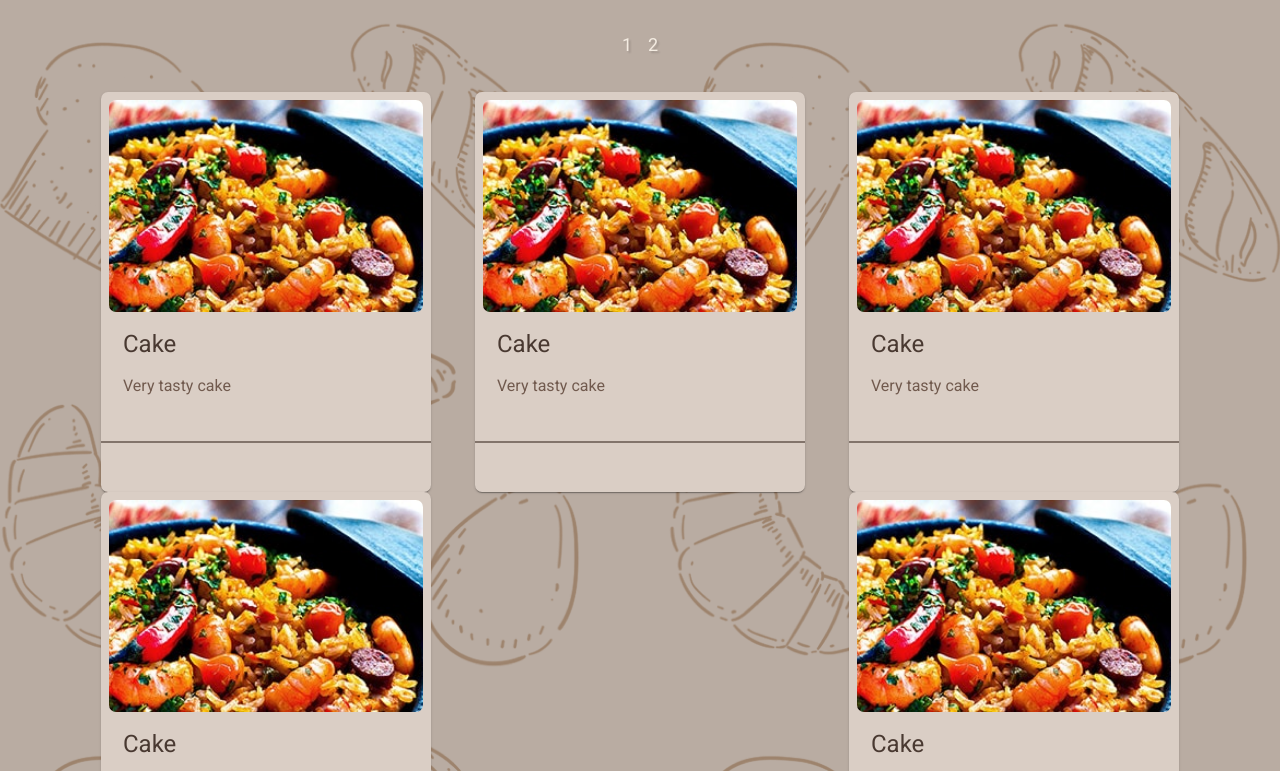
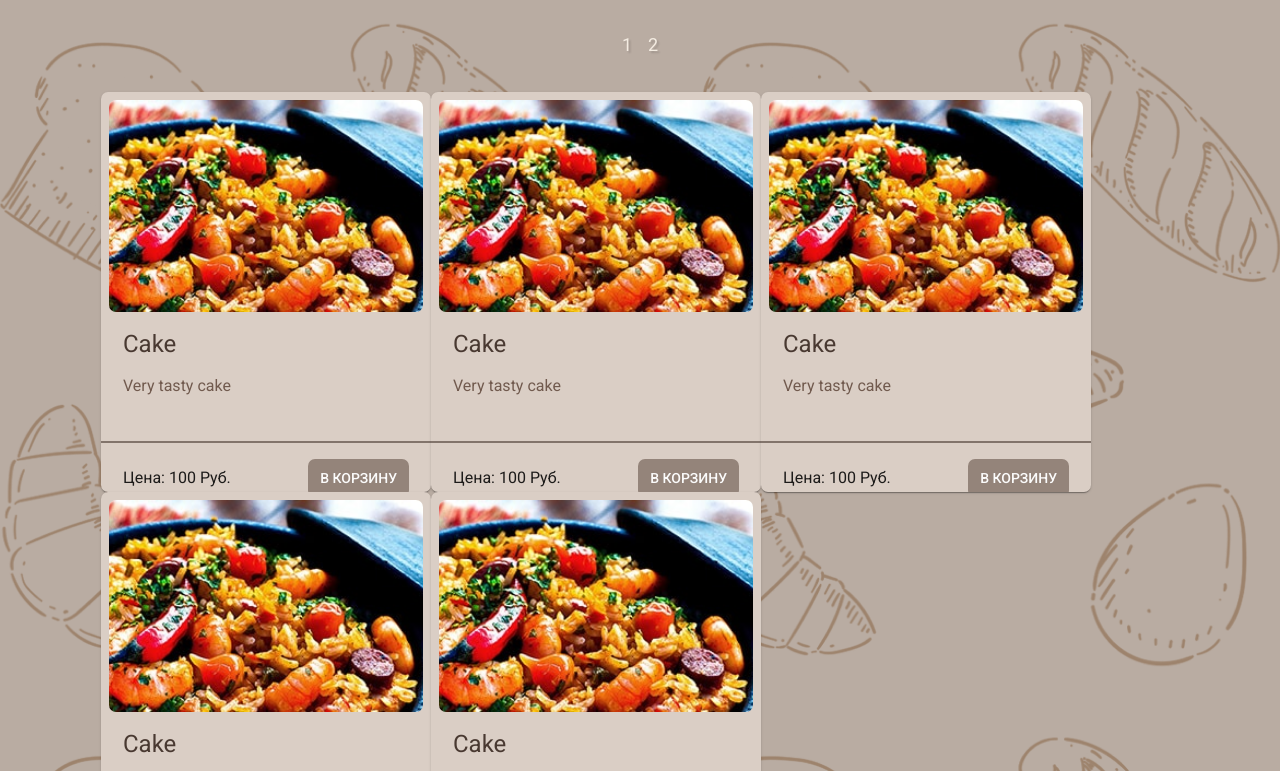
Before and after one commit to HunterGan/baker, a Next.js app in the folder ui/: page / in a window 1280 px wide. Shown: the part 689-1460 px from the top of the page. Built offline with nearby package versions, Linux system fonts and the light colour scheme.

Commit message:
front-6: ++

```diff
--- a/ui/src/_entities/product/ui/ProductList.tsx
+++ b/ui/src/_entities/product/ui/ProductList.tsx
@@ -4,6 +4,7 @@ import Box from "@mui/material/Box";
 import RecipeReviewCard from "@/_shared/ui/common/Card/Card";
 import axios from "axios";
 import api from "../api/config/api";
+import ProductListItem from "./ProductListItem";
 
 interface ProductListProps {
   category?: CategoryType | ComboProduct['category']
@@ -12,21 +13,17 @@ interface ProductListProps {
 const ProductList: FC<ProductListProps> = async () => {
   const products: Product[] = await getProducts()
 
-  console.log('Tock', products?.length)
-
   return (
     <Box
       sx={{
         width: '100%',
         display: 'flex',
         flexWrap: 'wrap',
-        justifyContent: 'space-between',
         alignItems: 'center'
       }}
     >
-
       {products.map((product) => (
-        <RecipeReviewCard
+        <ProductListItem
           key={product.id}
           product={product}
         />
--- a/ui/src/_entities/product/ui/ProductListItem.tsx
+++ b/ui/src/_entities/product/ui/ProductListItem.tsx
@@ -1,24 +1,91 @@
-import { FC } from "react";
-import { Product } from "../model/types";
-import Box from "@mui/material/Box";
+'use client'
+
+import * as React from 'react';
+import { Product } from '@/_entities/product';
+import Box from '@mui/material/Box';
+import Card from '@mui/material/Card';
+import Button from '@mui/material/Button';
+import CardMedia from '@mui/material/CardMedia';
+import Typography from '@mui/material/Typography';
+import styles from '@/_shared/lib/styles';
 
 interface ProductListItemProps {
   product: Product
 }
 
-const ProductListItem: FC<ProductListItemProps> = ({product}) => {
+const ProductListItem: React.FC<ProductListItemProps> = ({product}) => {
+  const [expanded, setExpanded] = React.useState(false);
+
   return (
-    <Box
+    <Card
       sx={{
-        width: '330px',
-        height: '400px',
-        display: 'flex',
-        flexDirection: 'column',
+        width: 330,
+        height: 400,
+        backgroundColor: styles.colors.bg_light,
+        borderRadius: '7px',
       }}
     >
+      <Box sx={{padding: '8px'}}>
+        <CardMedia
+          component="img"
+          height={212}
+          width={314}
+          image={product.img}
+          alt={`Image of ${product.title} from category ${product.category}`}
+          sx={{
+            marginBottom: '6px',
+            borderRadius: '7px',
+          }}
+        />
+      </Box>
 
-    </Box>
-  )
+        <Box
+          sx={{
+            padding: '0 22px',
+            display: 'flex',
+            flexDirection: 'column',
+            height: '115px',
+            gap: '12px',
+            overflow: 'hidden',
+            whiteSpace: 'nowrap',
+            textOverflow: 'ellipsis',
+            fontWeight: 'semibold',
+            justifyContent: 'flex-start'
+          }}
+        >
+          <Typography sx={{fontSize: '24px', color: styles.colors.text_primary}}>{product.title}</Typography>
+          <Typography sx={{fontSize: '16px', color: styles.colors.text_secondary}}>{product.description}</Typography>
+        </Box>
+        <Box
+          sx={{
+            width: '100%',
+            borderBottom: '2px solid #493931',
+            opacity: 0.6,
+          }}
+        />
+        <Box
+          sx={{
+            height: '70px',
+            padding: '0 22px',
+            display: 'flex',
+            alignItems: 'center',
+            justifyContent: 'space-between'
+          }}
+        >
+          <Typography>{`Цена: ${product.price} Руб.`}</Typography>
+          <Button
+            sx={{
+              padding: '7px 12px',
+              color: '#FBFBFB',
+              backgroundColor: '#94847A',
+              borderRadius: '7px',
+            }}
+          >
+            В корзину
+          </Button>
+        </Box>
+    </Card>
+  );
 }
 
 export default ProductListItem
--- a/ui/src/_shared/ui/common/Card/Card.tsx
+++ b/ui/src/_shared/ui/common/Card/Card.tsx
@@ -1,19 +1,13 @@
 'use client'
 
 import * as React from 'react';
-import { styled } from '@mui/material/styles';
+import { Product } from '@/_entities/product';
+import Box from '@mui/material/Box';
 import Card from '@mui/material/Card';
-import CardHeader from '@mui/material/CardHeader';
+import Button from '@mui/material/Button';
 import CardMedia from '@mui/material/CardMedia';
-import CardContent from '@mui/material/CardContent';
-import CardActions from '@mui/material/CardActions';
-import IconButton from '@mui/material/IconButton';
 import Typography from '@mui/material/Typography';
-import FavoriteIcon from '@mui/icons-material/Favorite';
-import ShareIcon from '@mui/icons-material/Share';
-import Box from '@mui/material/Box';
 import styles from '@/_shared/lib/styles';
-import { Product } from '@/_entities/product';
 
 interface ProductListItemProps {
   product: Product
@@ -67,9 +61,29 @@ const ProductListItem: React.FC<ProductListItemProps> = ({product}) => {
             width: '100%',
             borderBottom: '2px solid #493931',
             opacity: 0.6,
-            marginBottom: '30px'
           }}
         />
+        <Box
+          sx={{
+            height: '70px',
+            padding: '0 22px',
+            display: 'flex',
+            alignItems: 'center',
+            justifyContent: 'space-between'
+          }}
+        >
+          <Typography>{`Цена: ${product.price} Руб.`}</Typography>
+          <Button
+            sx={{
+              padding: '7px 12px',
+              color: '#FBFBFB',
+              backgroundColor: '#94847A',
+              borderRadius: '7px',
+            }}
+          >
+            В корзину
+          </Button>
+        </Box>
     </Card>
   );
 }
```
